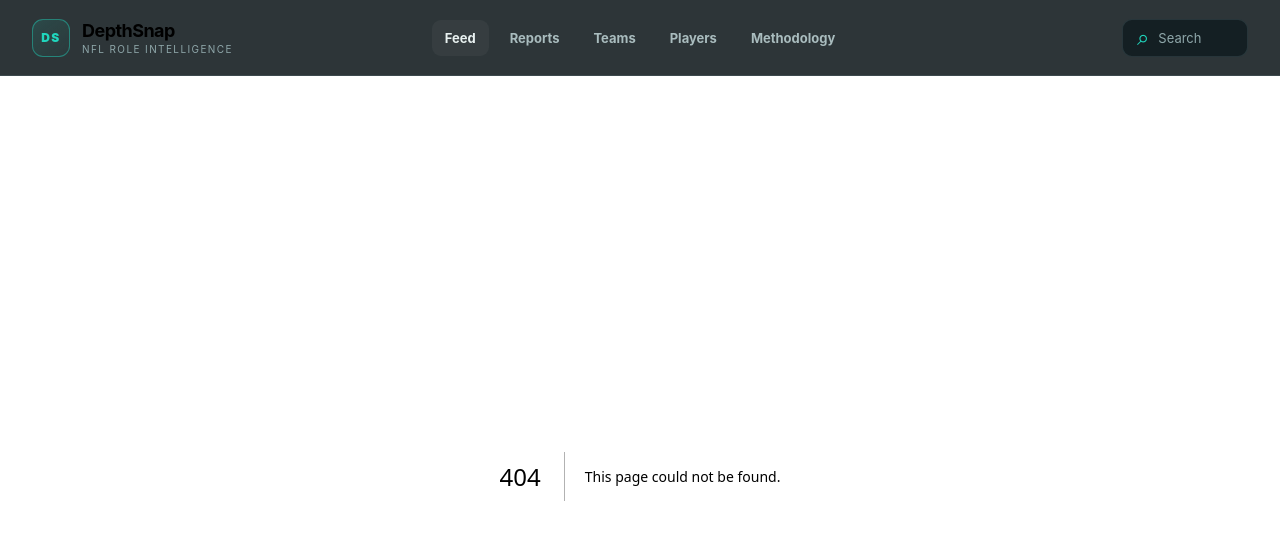
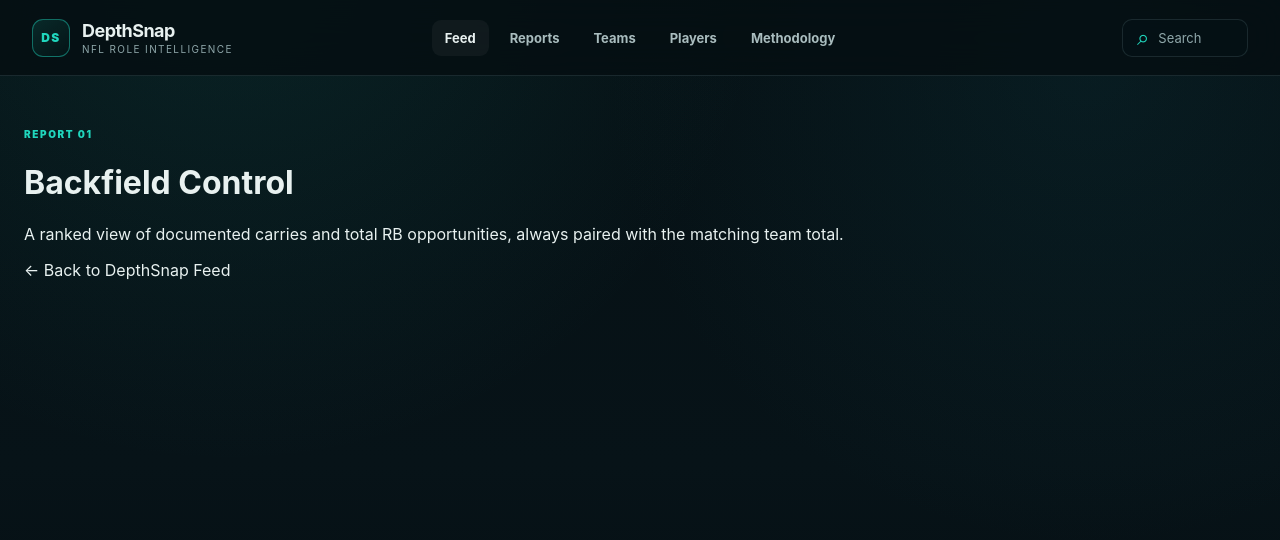
Before and after one commit to tucknub/nfl-prop-war-room, a Next.js app in the folder apps/web/: page /reports/backfield in a window 1280 px wide. Before the commit this address had no page. Shown: the top 540 px of the page. Built offline with nearby package versions, Linux system fonts and the light colour scheme.

Commit message:
Add DepthSnap backfield report route

```diff
--- /dev/null
+++ b/apps/web/src/app/reports/backfield/page.tsx
@@ -0,0 +1,11 @@
+import { PlaceholderPage } from "@/components/placeholder-page";
+
+export default function BackfieldPage() {
+  return (
+    <PlaceholderPage
+      eyebrow="Report 01"
+      title="Backfield Control"
+      description="A ranked view of documented carries and total RB opportunities, always paired with the matching team total."
+    />
+  );
+}
```
